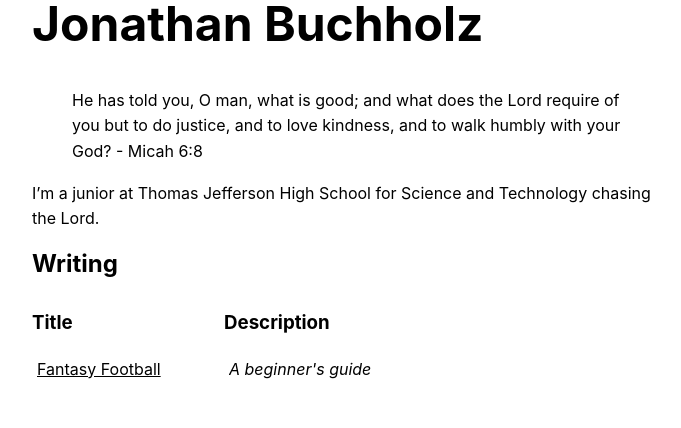
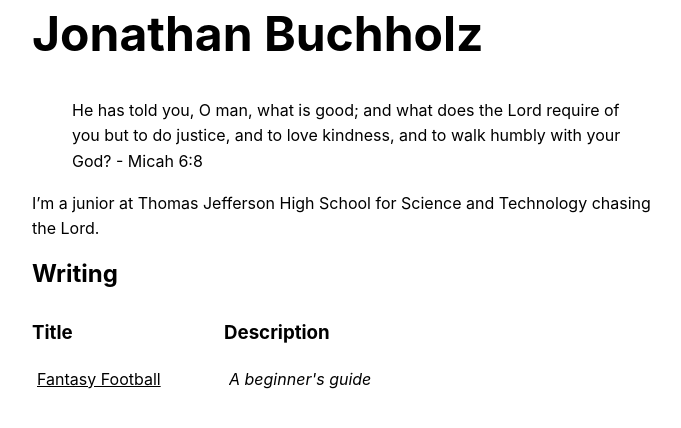
Before and after one commit to JonathanBuchh/buchh.org, a Jekyll site: the page built from index.md, in a window 1280 px wide. Shown: the top 428 px of the page, without its empty margins (288-969 px from the left). Built offline with Jekyll 4.4.1, drawn with Linux system fonts in a browser that asks for light colours.

Commit message:
Fix margin-top

```diff
--- a/_includes/style.css
+++ b/_includes/style.css
@@ -14,7 +14,7 @@ h1{
 }
 
 nav h1 {
-  margin-top:0
+  margin-top:10px
 }
 
 a {
@@ -26,10 +26,6 @@ a:visited {
 }
 
 @media screen and (max-width: 440px){
-  body {
-    margin:10px
-  }
-
   nav h1{
     font-size:2em
   }
```
